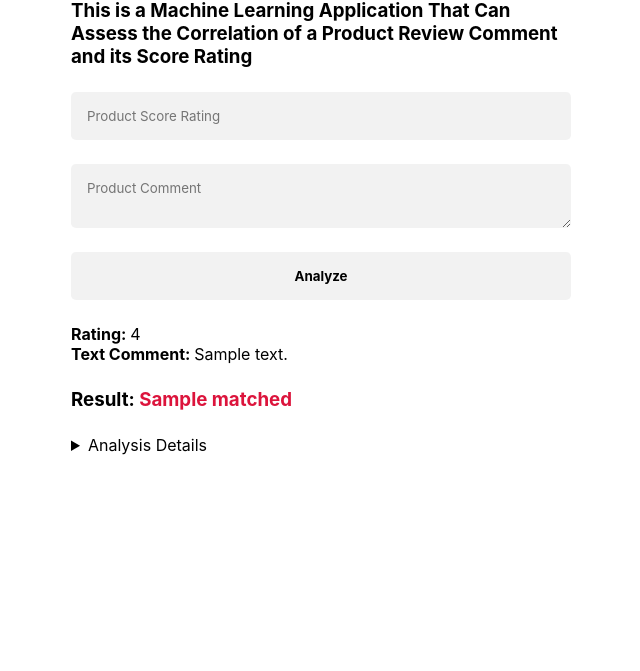
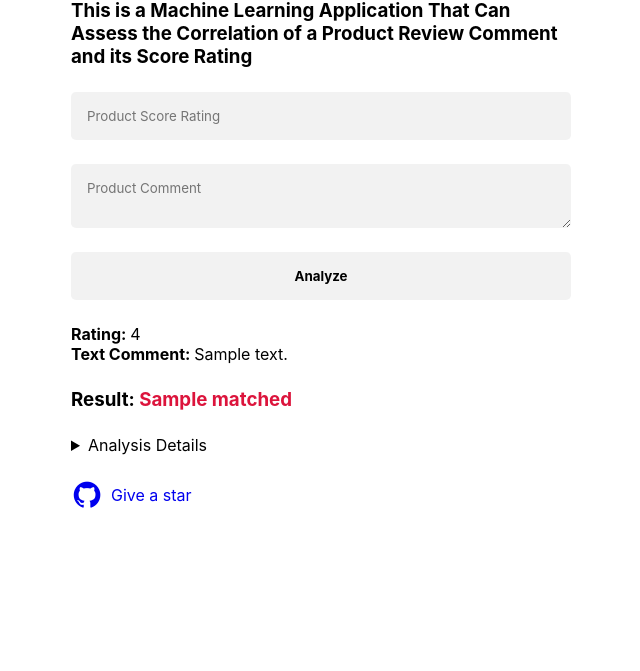
Before and after one commit to EricEchemane/Assessing-the-Correlation-of-a-Product-Review-Comment-and-its-Score-Rating, a Flask app: template templates/index.html in a window 1280 px wide. Shown: the part 33-704 px from the top of the page, without its empty margins (319-959 px from the left). Run offline with Flask 2, Linux system fonts and the light colour scheme; the template is opened without the code that fills it: most values are stand-ins (such as "Sample title", 1, 10 or a date in 2020); some libraries are stand-ins or nearby versions.

Commit message:
Added repo link

```diff
--- a/templates/index.html
+++ b/templates/index.html
@@ -6,6 +6,7 @@
     <meta http-equiv="X-UA-Compatible" content="IE=edge">
     <meta name="viewport" content="width=device-width, initial-scale=1.0">
     <title>Assessing the Correlation of a Product Review Comment and its Score Rating</title>
+    <link href='https://unpkg.com/boxicons@2.1.2/css/boxicons.min.css' rel='stylesheet' />
     <style>
         * {
             margin: 0;
@@ -58,6 +59,17 @@
         .not-matched {
             color: crimson;
         }
+
+        .repo {
+            text-decoration: none;
+            display: flex;
+            gap: .5rem;
+            align-items: center;
+        }
+
+        .repo:hover {
+            color: blue;
+        }
     </style>
 </head>
 
@@ -101,6 +113,11 @@
             <p> Current Model Accuracy: <b> {{ prediction['accuracy'] }}% </b> </p>
         </details>
 
+        <a class="repo" target="_blank"
+            href="https://github.com/EricEchemane/Assessing-the-Correlation-of-a-Product-Review-Comment-and-its-Score-Rating">
+            <i class='bx bxl-github' style="font-size: 2rem;"></i> Give a star
+        </a>
+
         {% endif %}
     </form>
 </body>
```
